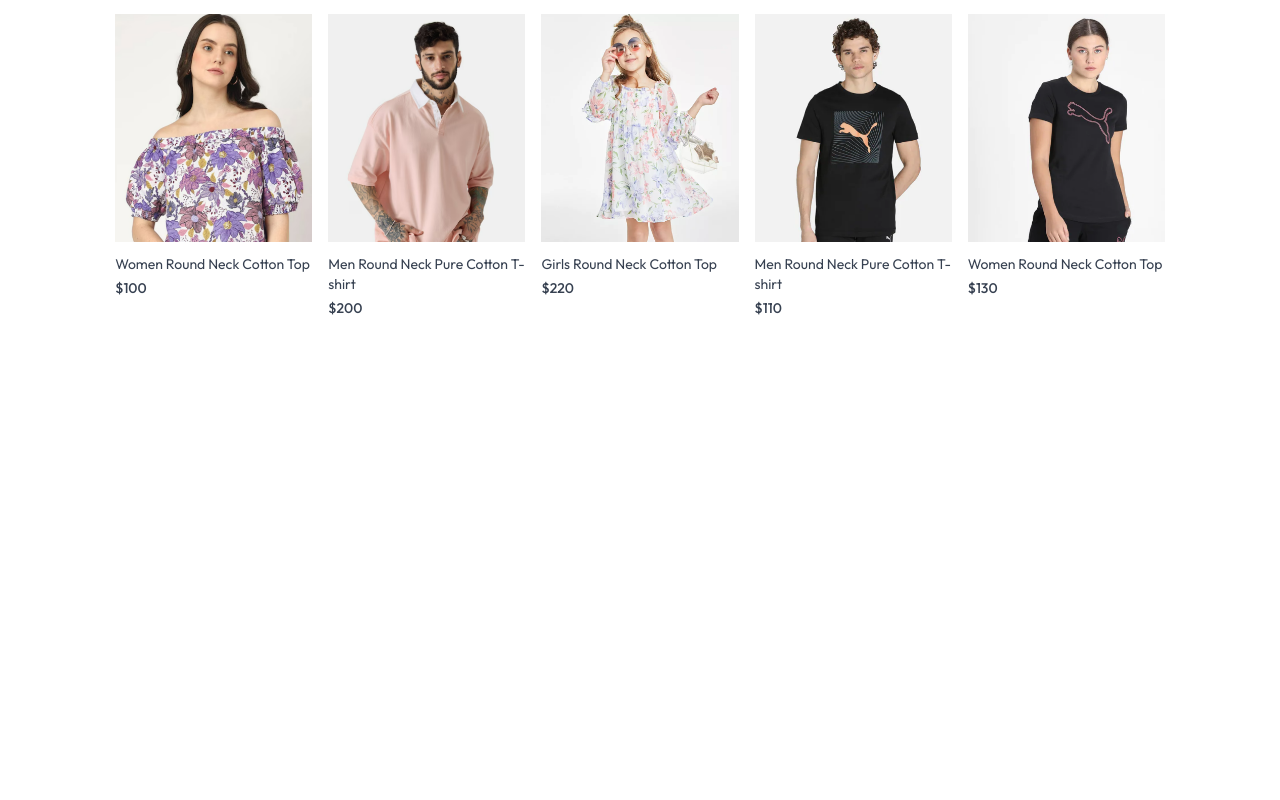
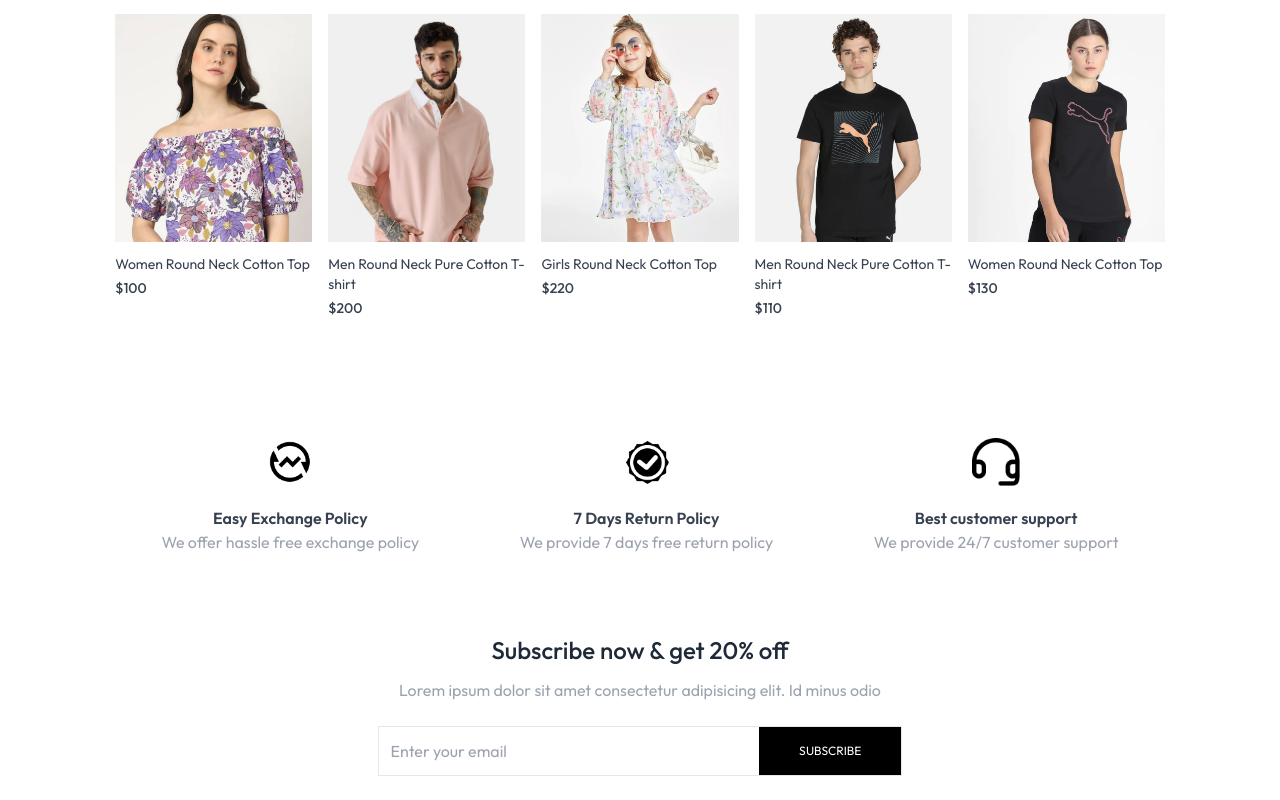
Before and after one commit to david-taiwo/forever, a React app in the folder frontend/: page / in a window 1280 px wide. Shown: the part 1391-2191 px from the top of the page. Before the commit the page ends 1749 px from the top, so only its background shows below. Built offline with nearby package versions, Linux system fonts and the light colour scheme; the HTML template or start-up script is replaced by a standard one.

Commit message:
completed the policy and subscribe section

```diff
--- /dev/null
+++ b/frontend/src/components/NewsletterBox.jsx
@@ -0,0 +1,33 @@
+import React from "react";
+
+const NewsletterBox = () => {
+  const onSubmitHandler = (e) => {
+    e.preventDefault();
+  };
+  return (
+    <div className="text-center">
+      <p className="text-2xl font-medium text-gray-800">
+        Subscribe now & get 20% off
+      </p>
+      <p className="text-gray-400 mt-3">
+        Lorem ipsum dolor sit amet consectetur adipisicing elit. Id minus odio
+      </p>
+      <form
+        onSubmit={onSubmitHandler}
+        className="w-full sm:w-1/2 flex items-center gap-3 mx-auto my-6 border pl-3"
+      >
+        <input
+          className="w-full sm:flex-1 outline-none"
+          type="email"
+          placeholder="Enter your email"
+          required
+        />
+        <button type="submt" className="bg-black text-white text-xs px-10 py-4">
+          SUBSCRIBE
+        </button>
+      </form>
+    </div>
+  );
+};
+
+export default NewsletterBox;
--- /dev/null
+++ b/frontend/src/components/OurPolicy.jsx
@@ -0,0 +1,26 @@
+import React from "react";
+import { assets } from "../assets/frontend_assets/assets";
+
+const OurPolicy = () => {
+  return (
+    <div className="flex flex-col sm:flex-row justify-around gap-12 sm:gap-2 text-center py-20 text-xs sm:text-sm md:text-base text-gray-700">
+      <div>
+        <img src={assets.exchange_icon} className="w-12 m-auto mb-5" alt="" />
+        <p className="font-semibold">Easy Exchange Policy</p>
+        <p className="text-gray-400">We offer hassle free exchange policy</p>
+      </div>
+      <div>
+        <img src={assets.quality_icon} className="w-12 m-auto mb-5" alt="" />
+        <p className="font-semibold">7 Days Return Policy</p>
+        <p className="text-gray-400">We provide 7 days free return policy</p>
+      </div>
+      <div>
+        <img src={assets.support_img} className="w-12 m-auto mb-5" alt="" />
+        <p className="font-semibold">Best customer support</p>
+        <p className="text-gray-400">We provide 24/7 customer support</p>
+      </div>
+    </div>
+  );
+};
+
+export default OurPolicy;
--- a/frontend/src/pages/Home.jsx
+++ b/frontend/src/pages/Home.jsx
@@ -2,6 +2,8 @@
 import Hero from "../components/Hero";
 import LatestCollection from "../components/LatestCollection";
 import BestSeller from "../components/BestSeller";
+import OurPolicy from "../components/OurPolicy";
+import NewsletterBox from "../components/NewsletterBox";
 
 const Home = () => {
   return (
@@ -9,6 +11,8 @@
       <Hero />
       <LatestCollection />
       <BestSeller />
+      <OurPolicy />
+      <NewsletterBox />
     </div>
   );
 };
```
